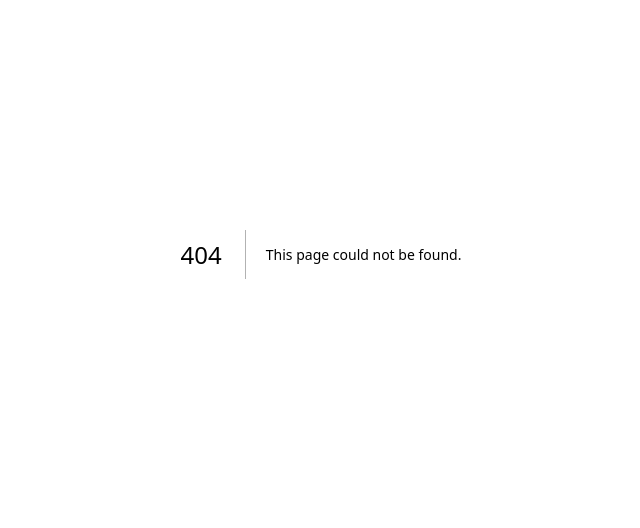
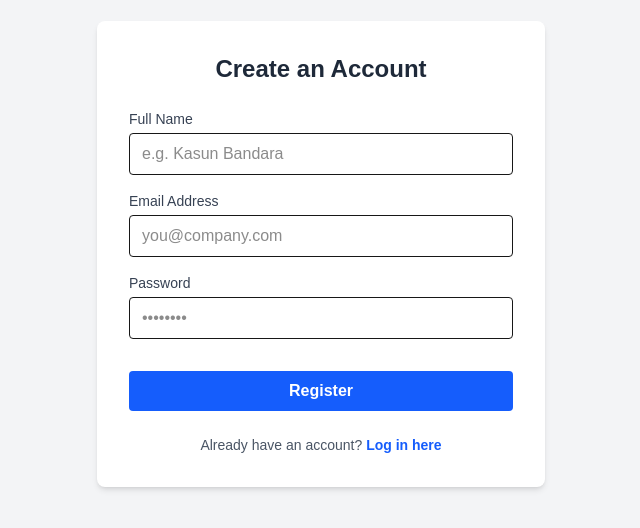
Before and after one commit to KasunBandara921/portfolio, a Next.js app: page /register in a window 1280 px wide. Before the commit this address had no page. Shown: the part 146-674 px from the top of the page, without its empty margins (319-959 px from the left). Built offline with nearby package versions, Linux system fonts and the light colour scheme.

Commit message:
added framer motion and refister page

```diff
--- a/package.json
+++ b/package.json
@@ -11,6 +11,7 @@
   "dependencies": {
     "@prisma/client": "^6.19.2",
     "bcryptjs": "^3.0.3",
+    "framer-motion": "^12.38.0",
     "jose": "^6.2.2",
     "jsonwebtoken": "^9.0.3",
     "next": "16.2.1",
--- /dev/null
+++ b/src/app/register/page.tsx
@@ -0,0 +1,125 @@
+"use client";
+
+import { useState } from "react";
+import { useRouter } from "next/navigation";
+import Link from "next/link"; // This lets us link back to the login page easily
+
+export default function RegisterPage() {
+  const [name, setName] = useState("");
+  const [email, setEmail] = useState("");
+  const [password, setPassword] = useState("");
+  const [error, setError] = useState("");
+  const [isLoading, setIsLoading] = useState(false);
+  const [successMessage, setSuccessMessage] = useState("");
+
+  const router = useRouter();
+
+  const handleRegister = async (e: React.FormEvent) => {
+    e.preventDefault();
+    setIsLoading(true);
+    setError("");
+    setSuccessMessage("");
+
+    try {
+      // Sending the data to the backend API we built!
+      const res = await fetch("/api/auth/register", {
+        method: "POST",
+        headers: { "Content-Type": "application/json" },
+        body: JSON.stringify({ name, email, password }),
+      });
+
+      const data = await res.json();
+
+      if (!res.ok) {
+        throw new Error(data.message || "Registration failed");
+      }
+
+      // If it works, show a success message, wait a second, and send them to login
+      setSuccessMessage("Account created successfully! Redirecting to login...");
+      setTimeout(() => {
+        router.push("/login");
+      }, 1500);
+
+    } catch (err: any) {
+      setError(err.message);
+    } finally {
+      setIsLoading(false);
+    }
+  };
+
+  return (
+    <div className="flex min-h-screen items-center justify-center bg-gray-100 p-4">
+      <div className="w-full max-w-md rounded-lg bg-white p-8 shadow-md">
+        <h2 className="mb-6 text-center text-2xl font-bold text-gray-800">
+          Create an Account
+        </h2>
+
+        {/* Error and Success Banners */}
+        {error && (
+          <div className="mb-4 rounded bg-red-100 p-3 text-sm text-red-700">
+            {error}
+          </div>
+        )}
+        {successMessage && (
+          <div className="mb-4 rounded bg-green-100 p-3 text-sm text-green-700">
+            {successMessage}
+          </div>
+        )}
+
+        <form onSubmit={handleRegister} className="flex flex-col gap-4">
+          <div>
+            <label className="mb-1 block text-sm font-medium text-gray-700">Full Name</label>
+            <input
+              type="text"
+              value={name}
+              onChange={(e) => setName(e.target.value)}
+              className="w-full rounded border px-3 py-2 focus:border-blue-500 focus:outline-none focus:ring-1 focus:ring-blue-500"
+              placeholder="e.g. Kasun Bandara"
+              required
+            />
+          </div>
+
+          <div>
+            <label className="mb-1 block text-sm font-medium text-gray-700">Email Address</label>
+            <input
+              type="email"
+              value={email}
+              onChange={(e) => setEmail(e.target.value)}
+              className="w-full rounded border px-3 py-2 focus:border-blue-500 focus:outline-none focus:ring-1 focus:ring-blue-500"
+              placeholder="you@company.com"
+              required
+            />
+          </div>
+
+          <div>
+            <label className="mb-1 block text-sm font-medium text-gray-700">Password</label>
+            <input
+              type="password"
+              value={password}
+              onChange={(e) => setPassword(e.target.value)}
+              className="w-full rounded border px-3 py-2 focus:border-blue-500 focus:outline-none focus:ring-1 focus:ring-blue-500"
+              placeholder="••••••••"
+              required
+              minLength={6}
+            />
+          </div>
+
+          <button
+            type="submit"
+            disabled={isLoading || !!successMessage}
+            className="mt-4 rounded bg-blue-600 py-2 font-bold text-white transition hover:bg-blue-700 disabled:bg-blue-400"
+          >
+            {isLoading ? "Creating Account..." : "Register"}
+          </button>
+        </form>
+
+        <div className="mt-6 text-center text-sm text-gray-600">
+          Already have an account?{" "}
+          <Link href="/login" className="font-semibold text-blue-600 hover:underline">
+            Log in here
+          </Link>
+        </div>
+      </div>
+    </div>
+  );
+}
--- a/src/components/TaskList.tsx
+++ b/src/components/TaskList.tsx
@@ -1,14 +1,14 @@
 "use client";
 
 import { useEffect, useState } from "react";
+import { motion } from "framer-motion"; // 1. Import Framer Motion
 
-// Defining the shape of our data so TypeScript can help us catch errors
 type Task = {
   id: string;
   title: string;
   description: string;
   createdAt: string;
-  user?: { name: string; email: string }; // The user data is included because we are an ADMIN!
+  user?: { name: string; email: string };
 };
 
 export default function TaskList() {
@@ -19,10 +19,8 @@ export default function TaskList() {
   useEffect(() => {
     const fetchTasks = async () => {
       try {
-        // The browser automatically attaches the HTTP-only cookie to this request
         const res = await fetch("/api/tasks");
         if (!res.ok) throw new Error("Failed to fetch tasks");
-
         const data = await res.json();
         setTasks(data);
       } catch (err: any) {
@@ -31,28 +29,41 @@ export default function TaskList() {
         setLoading(false);
       }
     };
-
     fetchTasks();
   }, []);
 
   if (loading) return <p className="mt-4 text-sm text-gray-500 animate-pulse">Loading tasks...</p>;
   if (error) return <p className="mt-4 text-sm text-red-500">Error: {error}</p>;
-  if (tasks.length === 0) return <p className="mt-4 text-sm text-gray-500">No tasks found in the system.</p>;
+  if (tasks.length === 0) return <p className="mt-4 text-sm text-gray-500">No tasks found.</p>;
 
   return (
     <div className="mt-4 flex flex-col gap-3">
-      {tasks.map((task) => (
-        <div key={task.id} className="rounded border border-gray-200 bg-gray-50 p-3">
+      {/* We use the second parameter 'index' in the map function to create a staggered delay! */}
+      {tasks.map((task, index) => (
+        <motion.div
+          key={task.id}
+          // 2. Start invisible and 20px lower than normal
+          initial={{ opacity: 0, y: 20 }}
+          // 3. Animate to fully visible and its natural position
+          animate={{ opacity: 1, y: 0 }}
+          // 4. Add a slight delay based on the item's position in the list (index)
+          transition={{
+            delay: index * 0.8, // Item 1 delays 0s, Item 2 delays 0.1s, Item 3 delays 0.2s...
+            type: "spring",     // Gives it a nice, natural bounce
+            stiffness: 260,
+            damping: 20
+          }}
+          className="rounded border border-gray-200 bg-gray-50 p-3 shadow-sm"
+        >
           <h3 className="font-bold text-gray-800">{task.title}</h3>
           <p className="text-sm text-gray-600">{task.description}</p>
 
-          {/* Because the backend sees we are an ADMIN, it included the user data! */}
           {task.user && (
             <p className="mt-2 text-xs font-semibold text-blue-600">
               Assigned to: {task.user.name} ({task.user.email})
             </p>
           )}
-        </div>
+        </motion.div>
       ))}
     </div>
   );
```
Also changed, not shown: 1 other file (tests, documents, lock files or other folders).
